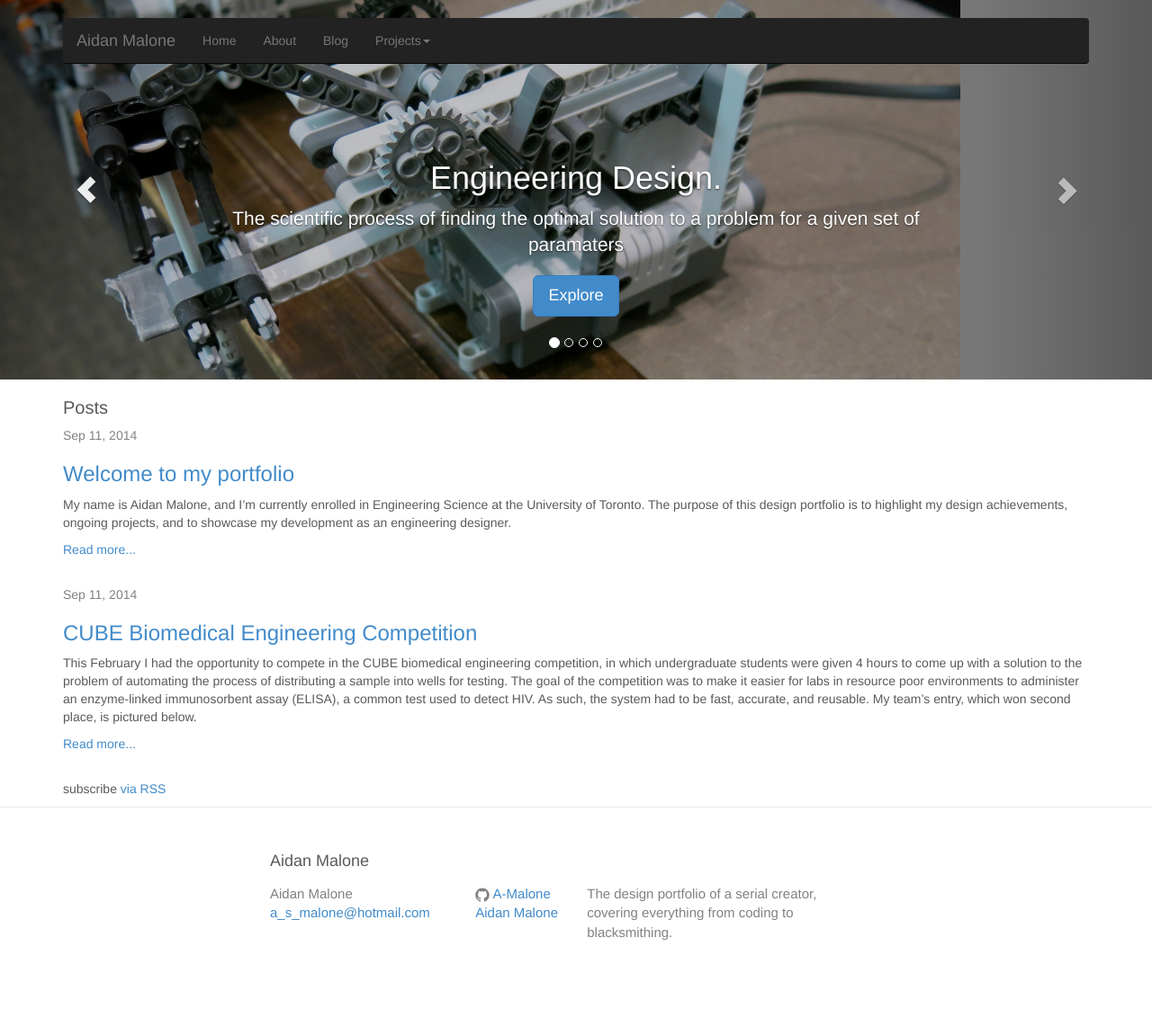
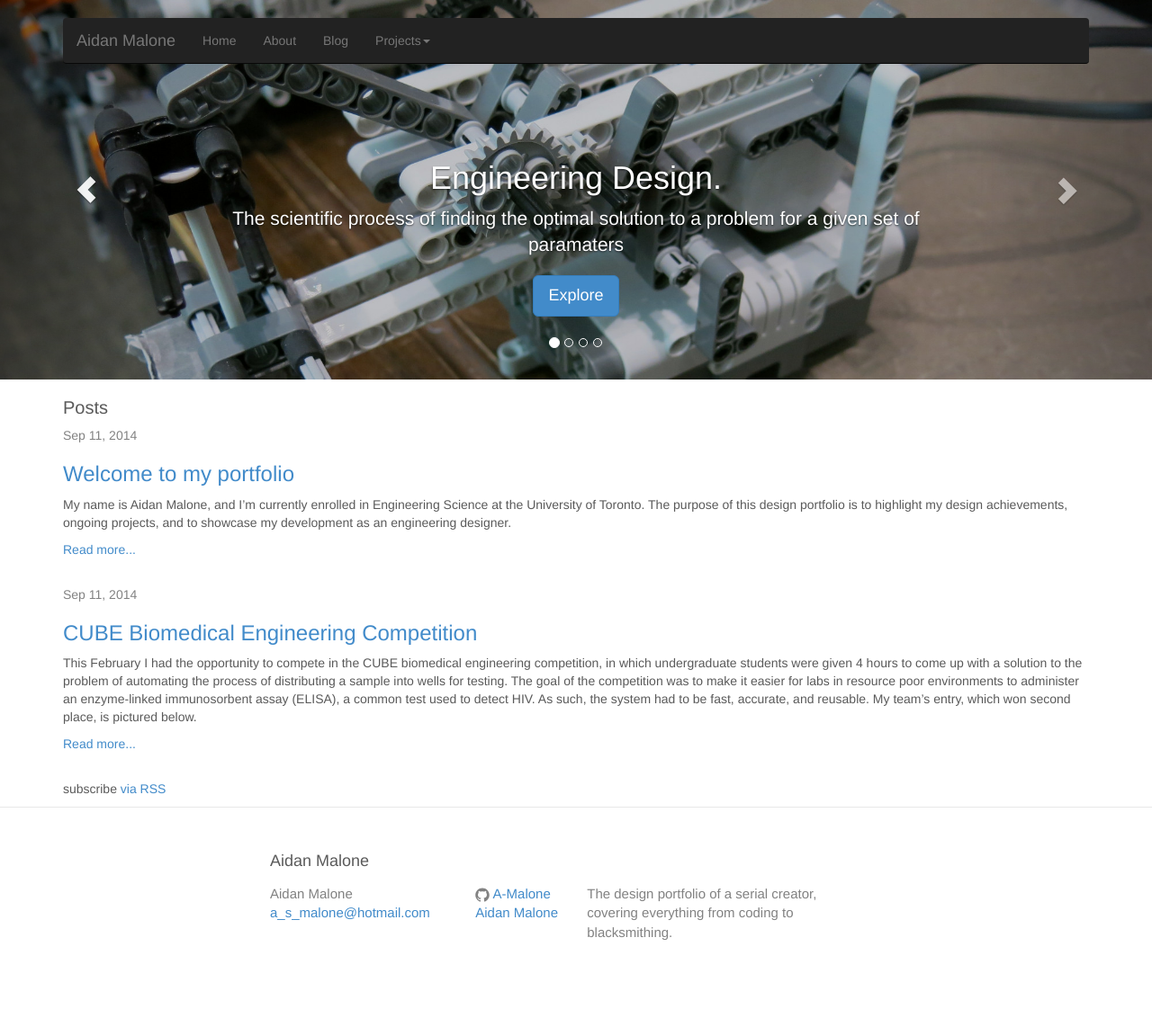
Before and after one commit to A-Malone/A-Malone.github.io, a Jekyll site: the page built from index.html, in a window 1280 px wide. Shown: the whole page at 90% size. Built offline with Jekyll 4.4.1, drawn with Linux system fonts in a browser that asks for light colours; nearby versions of some CDN libraries; the list of posts is cut into pages by our own code; comment, search, counter and statistics services are not loaded.

Commit message:
Fixed images for time being, I have to upload new images to fix the size

```diff
--- a/css/carousel.css
+++ b/css/carousel.css
@@ -52,7 +52,6 @@ div.aspect-wrapper:before{
 
 /* Carousel base class */
 .carousel {
-  /*height: 500px;*/
   position:  absolute;
   top: 0;
   left: 0;
@@ -84,8 +83,8 @@ div.aspect-wrapper:before{
   position: absolute;
   top: 0;
   left: 0;
-  width: auto;
-  height: 100%; /* edit here, was 500px */
+  width: 100%;
+  height: auto; /* edit here, was 500px */
 }
 
 
```
